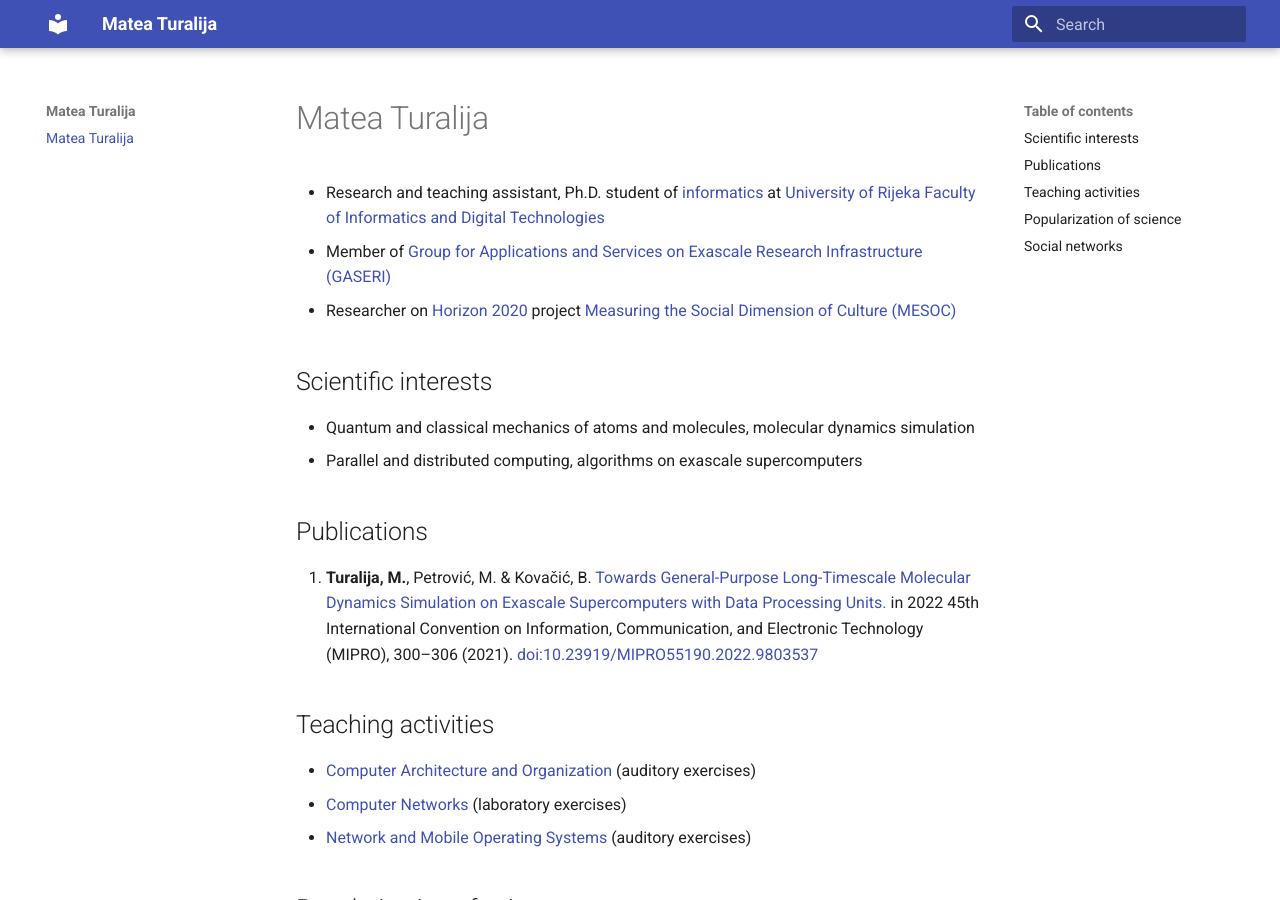
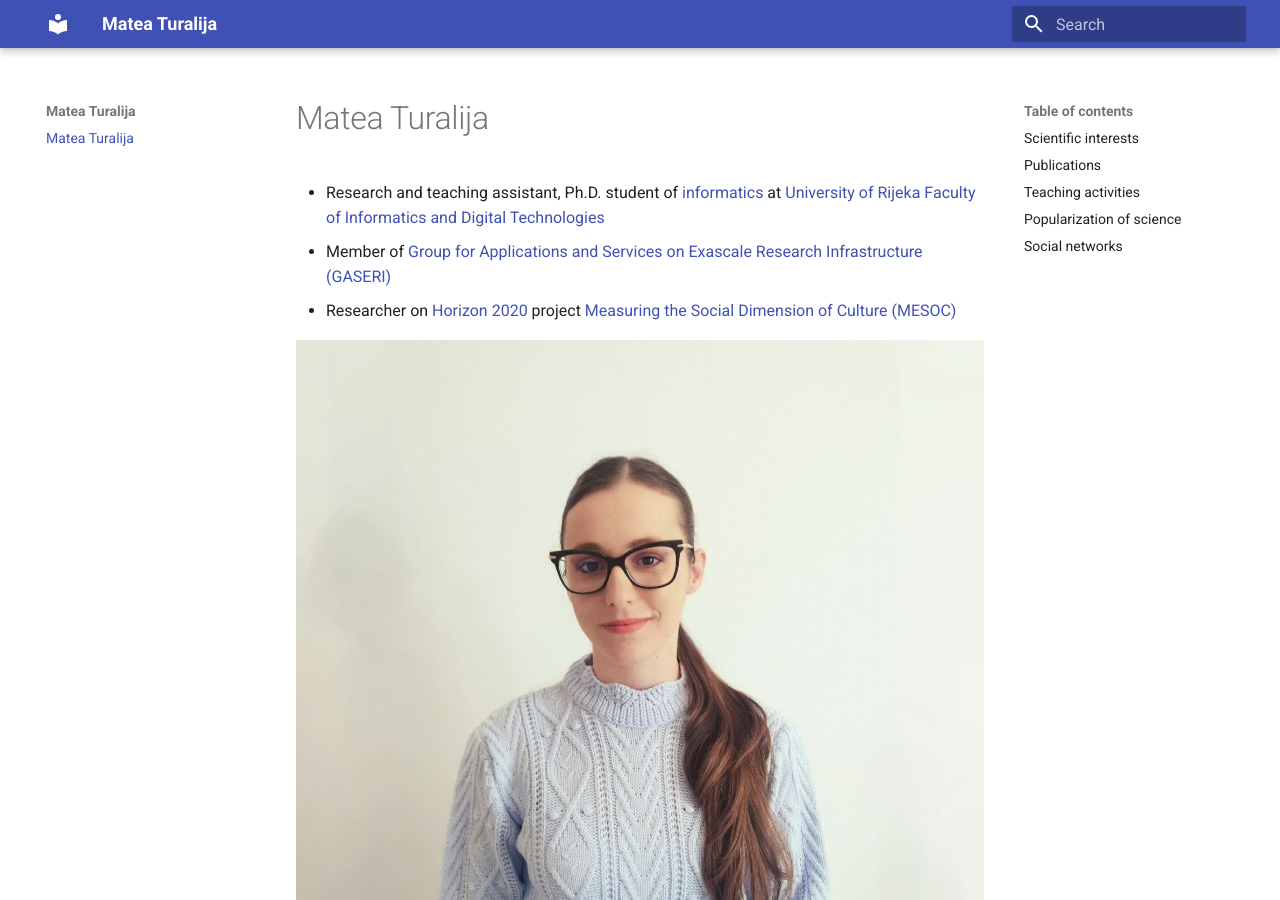
Before and after one commit to MateaTuralija/mateaturalija.github.io, an MkDocs documentation site: the page built from docs/index.md, in a window 1280 px wide and 900 px high. Built offline with MkDocs 1.6.1 and Material for MkDocs 9.7.7, drawn with Linux system fonts in a browser that asks for light colours.

Commit message:
Added profile picture

```diff
--- a/docs/index.md
+++ b/docs/index.md
@@ -3,6 +3,8 @@
 - Research and teaching assistant, Ph.D. student of [informatics](https://www.inf.uniri.hr/en/study-programmes/university-postgraduate-doctoral-study-informatics) at [University of Rijeka](https://uniri.hr/en/) [Faculty of Informatics and Digital Technologies](https://www.inf.uniri.hr/en/)
 - Member of [Group for Applications and Services on Exascale Research Infrastructure (GASERI)](https://group.miletic.net/en/)
 - Researcher on [Horizon 2020](https://cordis.europa.eu/project/id/870935) project [Measuring the Social Dimension of Culture (MESOC)](https://mesoc-project.eu/)
+
+![Matea Turalija profile picture](images/profile.jpg)
 
 ## Scientific interests
 
```
Also changed, not shown: docs/images/profile.jpg (added).
